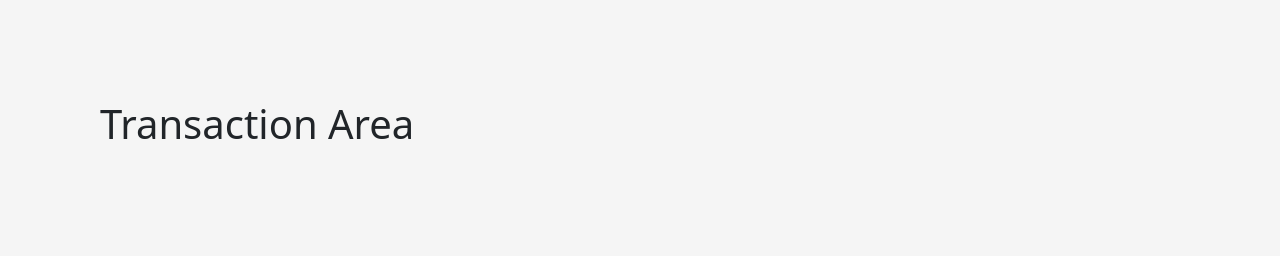
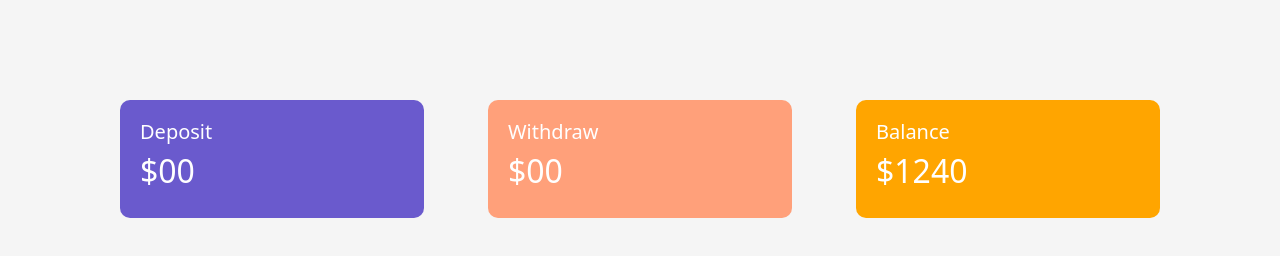
Before and after one commit to udaymondal/pioneer-bank, a plain HTML site: page index.html in a window 1280 px wide. Both pictures are taken after a click on the button "Enter". Drawn offline with nearby package versions, Linux system fonts and the light colour scheme.

Commit message:
css updated

```diff
--- a/index.html
+++ b/index.html
@@ -20,7 +20,26 @@
         </div>
     </div>
     <div id="transaction-area">
-        <h1>Transaction Area</h1>
+        <div class="row">
+            <div class="col-md-4">
+                <div class="deposit status">
+                    <h5>Deposit</h5>
+                    <h2>$00</h2>
+                </div>
+            </div>
+            <div class="col-md-4">
+                <div class="withdraw status">
+                    <h5>Withdraw</h5>
+                    <h2>$00</h2>
+                </div>
+            </div>
+            <div class="col-md-4">
+                <div class="balance status">
+                    <h5>Balance</h5>
+                    <h2>$1240</h2>
+                </div>
+            </div>
+        </div>
     </div>
 
 
--- a/style.css
+++ b/style.css
@@ -13,3 +13,19 @@ body{
 #transaction-area{
     display: none;
 }
+
+.deposit{
+    background-color: slateblue;
+}
+.withdraw{
+    background-color: lightsalmon;
+}
+.balance{
+    background-color: orange;
+}
+.status{
+    margin: 0px 20px;
+    color: white;
+    padding: 20px;
+    border-radius: 10px;
+}
```
